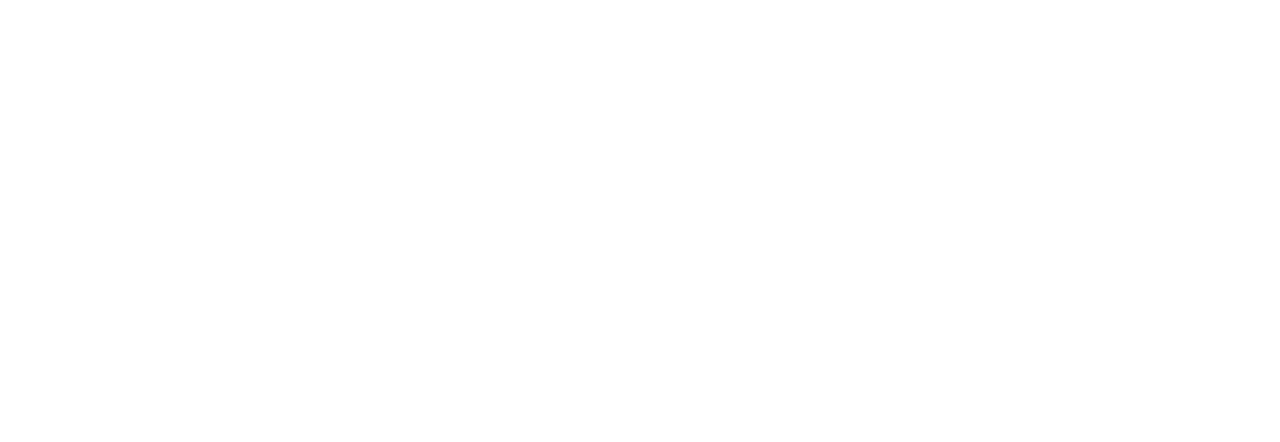
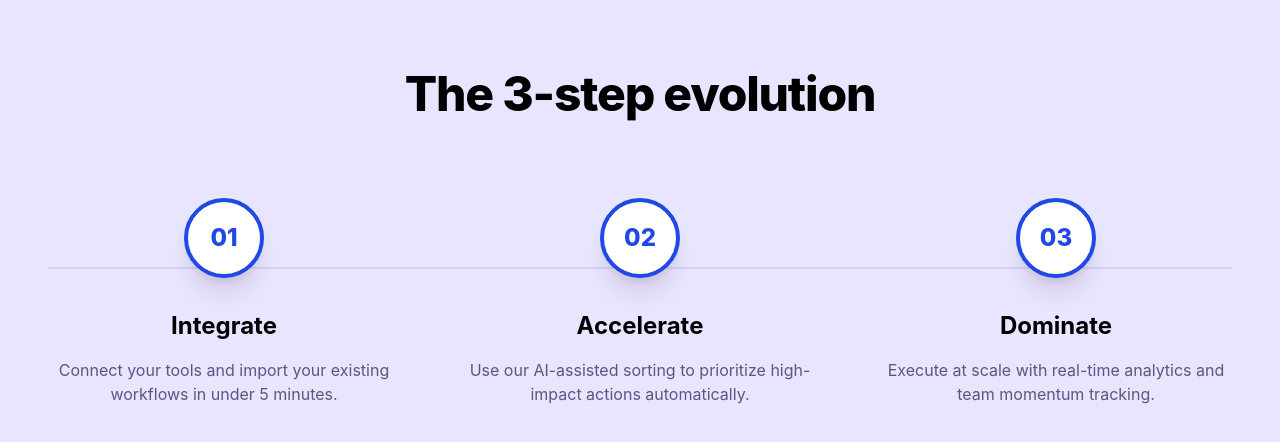
Before and after one commit to Jomerubaldo/Landing-Page-With-Reactjs, a React app in the folder frontend/: page / in a window 1280 px wide. Shown: the part 2212-2654 px from the top of the page. Before the commit the page ends 2154 px from the top, so only its background shows below. Built offline with nearby package versions, Linux system fonts and the light colour scheme; the HTML template or start-up script is replaced by a standard one.

Commit message:
progress today

```diff
--- /dev/null
+++ b/frontend/src/components/ui/CircleDescription.jsx
@@ -0,0 +1,12 @@
+const CircleDescription = ({ number, title, description }) => {
+  return (
+    <div className="relative z-10 flex flex-col items-center">
+      <div className="w-20 h-20 rounded-full bg-[#FFFFFF] flex items-center justify-center border-4 border-[#2048e5] shadow-xl mb-8">
+        <span className="text-2xl font-extrabold text-[#2048e5]">{number}</span>
+      </div>
+      <h4 className="text-2xl font-bold mb-4">{title}</h4>
+      <p className="text-[#595781]">{description}</p>
+    </div>
+  );
+};
+export default CircleDescription;
--- a/frontend/src/pages/Home.jsx
+++ b/frontend/src/pages/Home.jsx
@@ -2,6 +2,7 @@
 import Button from '../components/ui/Button';
 import Card from '../components/ui/Card';
 import FeatureItem from '../components/ui/FeatureItem';
+import CircleDescription from '../components/ui/CircleDescription';
 
 const Home = () => {
   return (
@@ -37,7 +38,7 @@
             </div>
             {/*this area for breakpoints */}
             <div>
-              <div className="relative bg-[#DCD9FF] rounded-3xl p-4 shadow-2xl scale-100 translate-x-12 rotate-1 ">
+              <div className="relative bg-[#DCD9FF] rounded-3xl p-4 shadow-2xl scale-100 translate-x-10 rotate-1 ">
                 <img
                   className="rounded-2xl w-full h-auto object-cover"
                   alt="Tasker Dashboard Mockup"
@@ -160,7 +161,7 @@
                 className="rounded-[2.5rem] shadow-2xl h-150 w-full object-cover"
                 src="https://lh3.googleusercontent.com/aida-public/AB6AXuApUijnM32xokQXBaQWA8DfkquZ0GcoHwgJGfKgQbxz3TPmS4pMWT1HsRefYypYTLWWsAmYrm5iQuAdZUPDt9p4Z9jEU3kUeTPJZNKXtsPjxwXPFZ00aHtqy9viiWCWNf-bjKF_8GmgYuGiTILwMYhbiwyb6vBclGj4MwMIjqlretwze2FsVmgGu29a8tDD63JrfS_8GQxVtmvaVx3GZ580p_Hqql-CmWkN78iqlrbpsDqdbO0r2zYdeQWPo9Az-hKYjhgAVWc00__c"
               />
-              <div className="absolute top-12 -right-12  bg-[#FFFFFF] p-8 rounded-2xl shadow-2xl max-w-sm block">
+              <div className="absolute top-12 -right-10  bg-[#FFFFFF] p-8 rounded-2xl shadow-2xl max-w-sm block">
                 <p className="text-lg font-medium italic mb-4">
                   "Tasker didn't just organize our tasks; it changed how we
                   think about productivity entirely."
@@ -178,6 +179,33 @@
             </div>
           </div>
         </section>
+
+        <section className="bg-[#e9e5ff] py-32">
+          <div className="max-w-screen-2xl mx-auto px-12 text-center">
+            <h2 className="text-5xl font-extrabold tracking-tight mb-20">
+              The 3-step evolution
+            </h2>
+            <div className="grid grid-cols-3 gap-16 relative">
+              {/* Connector line */}
+              <div className="bg-[#aba8d7]/30 absolute top-1/3 left-0 w-full h-0.5 block z-0"></div>
+              <CircleDescription
+                number="01"
+                title="Integrate"
+                description="Connect your tools and import your existing workflows in under 5 minutes."
+              />
+              <CircleDescription
+                number="02"
+                title="Accelerate"
+                description="Use our AI-assisted sorting to prioritize high-impact actions automatically."
+              />
+              <CircleDescription
+                number="03"
+                title="Dominate"
+                description="Execute at scale with real-time analytics and team momentum tracking."
+              />
+            </div>
+          </div>
+        </section>
       </main>
     </>
   );
```
